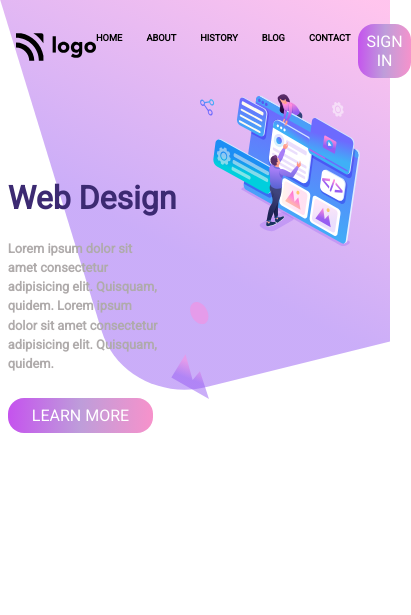
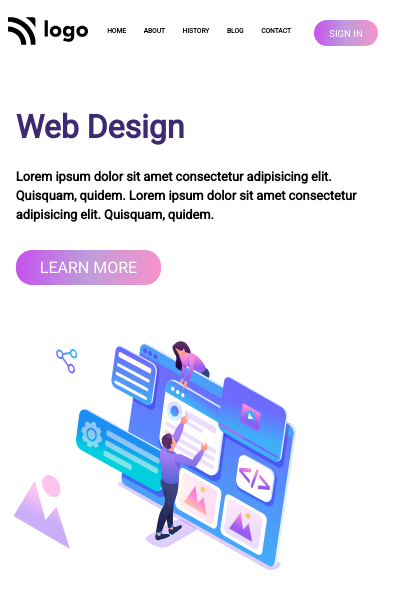
Before and after one commit to PonmuraliGIT/01_HC_PROJECT_08, a plain HTML site: page index.html in a window 390 px wide. Shown: the whole page, 411 px wide, since content can reach past the window. Drawn offline with Linux system fonts and the light colour scheme.

Commit message:
Responsive Layout
Responsive Layout

```diff
--- a/css/index.css
+++ b/css/index.css
@@ -105,7 +105,6 @@ nav {
 }
 
 
-
 @media screen and (max-width: 768px) {
 
   .intro-section{
@@ -177,3 +176,48 @@ nav {
   }
 
 }
+
+@media screen and (max-width:500px) {
+  .nav-items{
+    column-gap: 16px;
+    font-size: 0.5rem;
+  }
+  .left-section{
+    margin-top:1rem;
+  }
+  .left-section h4 {
+    font-size:0.8rem;
+    width:100%;
+    color:#000;
+ }
+ .intro-section {
+  flex-direction: column;
+  row-gap: 16px;
+  margin:8px;
+ }
+
+
+
+.signin-btn {
+  font-size:0.6rem;
+  /* margin:20px 64px 0 0 ;  */
+  margin : 4px 4px 0;
+  padding : 4px;
+  width:4rem;
+  /* height:12px; */
+}
+nav {
+  padding: 16px 8px;
+}
+.imgs-div {
+  margin:40px;
+}
+}
+
+@media screen and (max-width:400px) {
+  .main-div {
+    background-image: none;
+
+  }
+
+}
```
